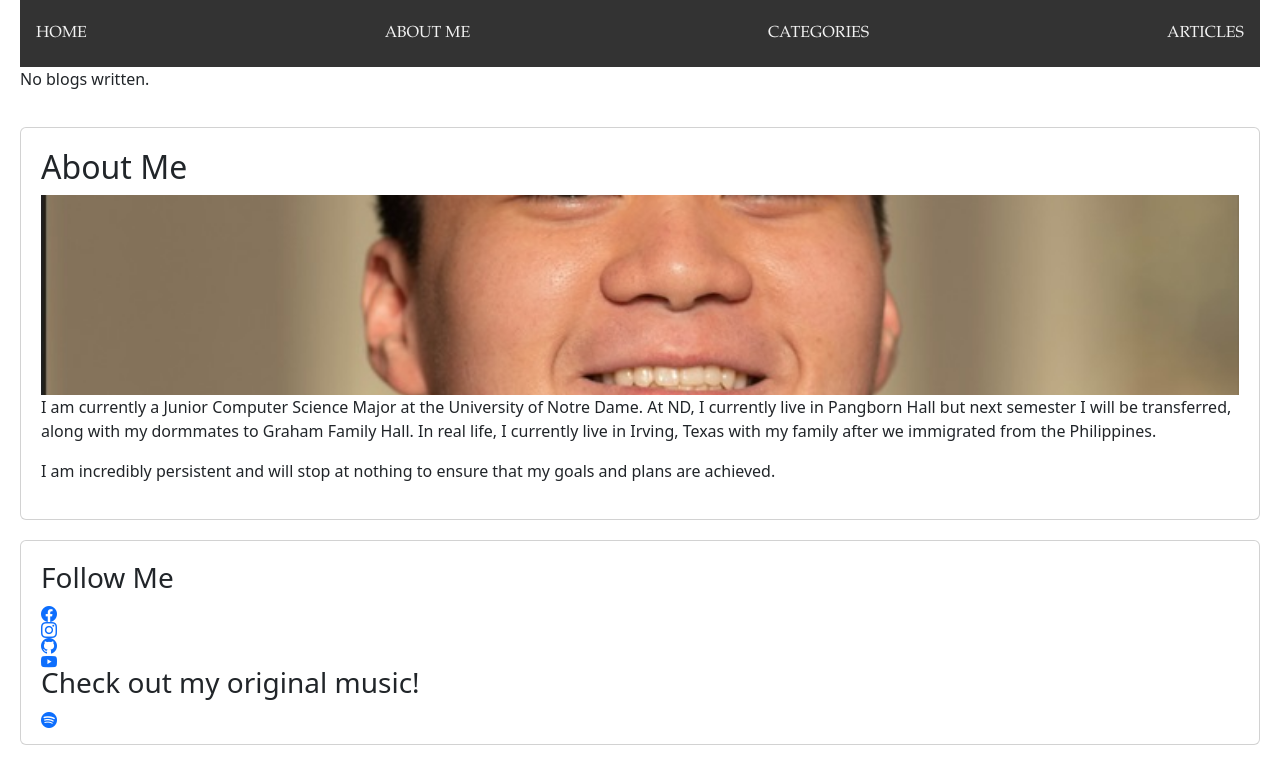
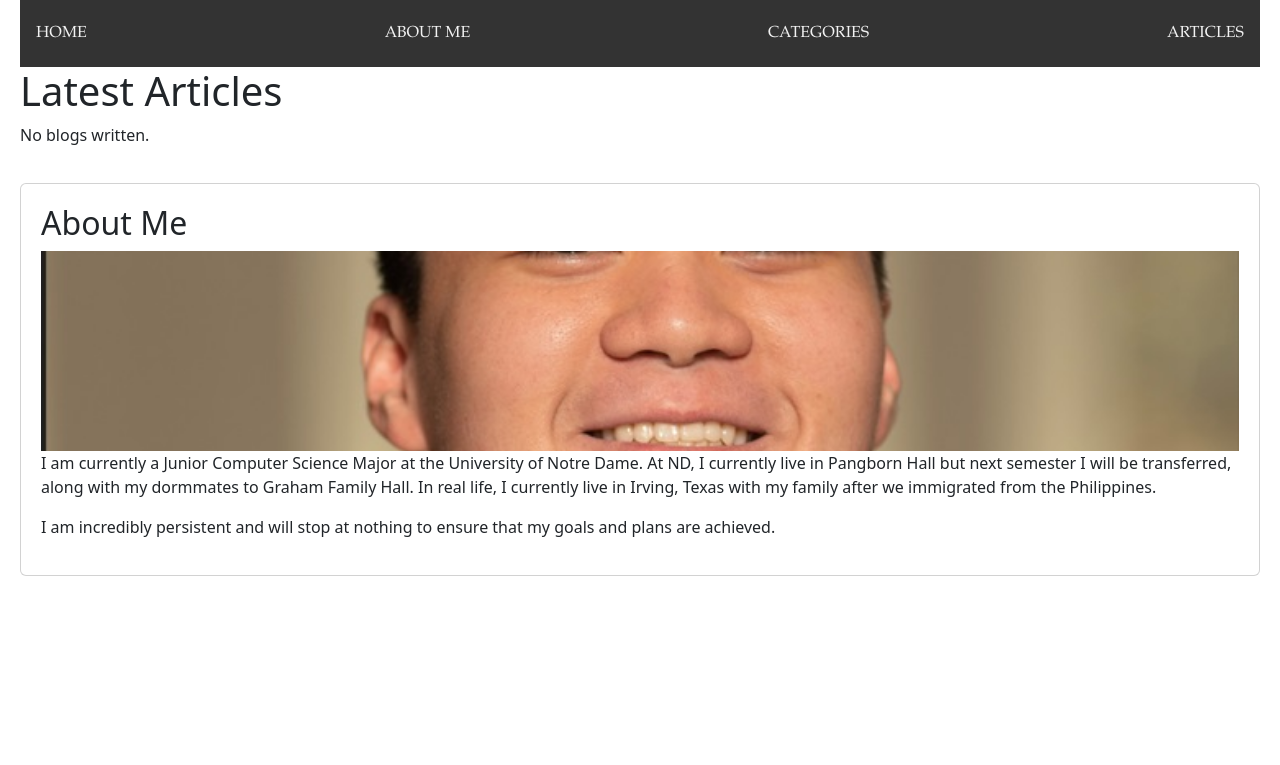
Before and after one commit to lynx-zenchar/pensive2, a Django app: template blog/templates/blog/index.html in a window 1280 px wide. Shown: the part 127-892 px from the top of the page. After the commit the page ends 703 px from the top, so only its background shows below. Run offline with Django 3.2, Linux system fonts and the light colour scheme; the template is opened without the code that fills it, so the values that code supplies are empty; some libraries are stand-ins or nearby versions.

Commit message:
update index

```diff
--- a/blog/templates/blog/index.html
+++ b/blog/templates/blog/index.html
@@ -1,35 +1,13 @@
-{% load static %}
-<!DOCTYPE html>
-<html>
-<head>
-<meta name="viewport" content="width=device-width, initial-scale=1">
-<link rel="stylesheet" href="{% static 'blog/styles.css' %}"> <!-- Add this line -->
-
-<!-- Add Bootstrap CSS -->
-  <link rel="stylesheet" href="https://stackpath.bootstrapcdn.com/bootstrap/5.3.2/css/bootstrap.min.css">
-  <link rel="stylesheet" href="https://cdn.jsdelivr.net/npm/bootstrap-icons@1.8.1/font/bootstrap-icons.css">
-</head>
-<body>
+<!-- index.html -->
+{% extends "base.html" %}
+{% load static %}  <!-- Add this line -->
 
 
-<!-- The Big Header -->
-<div class="header">
-  <h2>PENSIVE: A BLOG</h2>
-</div>
-
-<!-- Navigation Bar -->
-<div class="navbar">
-  <a href="index.html">HOME</a>
-  <a href="/about/">ABOUT ME</a>
-  <a href="categories.html">CATEGORIES</a>
-  <a href="/blog/">ARTICLES</a>
-
-  <!-- Add more links as needed -->
-</div>
-
+{% block content %}
 <!-- The main content -->
 <div class="row">
   <div class="leftcolumn">
+      <h1>Latest Articles</h1>  <!-- Add this line -->
         {% if latest_blogs %}
             {% for post in latest_blogs %}
                 <div class="card">
@@ -53,35 +31,7 @@
       <h2>About Me</h2>
       <img src="{% static 'blog/images/mesoph.jpg' %}" alt="Your Image Description" style="height:200px; object-fit: cover; width:100%;">
       <p>I am currently a Junior Computer Science Major at the University of Notre Dame.
-          At ND, I currently live in Pangborn Hall but next semester I will be transferred, along with my dormmates to Graham Family Hall.
-          In real life, I currently live in Irving, Texas with my family after we immigrated from the Philippines.
-      </p>
-
-    <p> I am incredibly persistent and will stop at nothing to ensure that my goals and plans are achieved.</p>
-
-    </div>
-
-    <div class="card">
-      <h3>Follow Me</h3>
-      <a href="https://www.facebook.com/Lynx.Zenchar/" target="_blank" class="icon-link"><i class="bi bi-facebook icon"></i></a>
-      <a href="https://www.instagram.com/matthewjacob_eleazar/" target="_blank" class="icon-link"><i class="bi bi-instagram icon"></i></a>
-      <a href="https://github.com/lynx-zenchar" target="_blank" class="icon-link"><i class="bi bi-github icon"></i></a>
-      <a href="https://www.youtube.com/channel/UCfRc_9eUo6rzVhbDmV_bplg" target="_blank" class="icon-link"> <i class="bi bi-youtube"></i></a>
-
-      <h3> Check out my original music!</h3>
-      <a href="https://open.spotify.com/artist/1p0EnUpdnSR5wJUPIdtVKl" target="_blank" class="icon-link"> <i class="bi bi-spotify"></i></a>
-
-
-
-
-    </div>
-  </div>
-</div>
-
-<!-- Add Bootstrap JavaScript and its dependencies -->
-  <script src="https://code.jquery.com/jquery-3.6.0.slim.min.js"></script>
-  <script src="https://cdn.jsdelivr.net/npm/bootstrap@5.3.2/dist/js/bootstrap.bundle.min.js"></script>
-  <!-- Include  JavaScript file -->
-<script src="{% static 'blog/main.js' %}"></script>
-</body>
-</html>
+      At ND, I currently live in Pangborn Hall but next semester I will be transferred, along with my dormmates to Graham Family Hall.
+      In real life, I currently live in Irving, Texas with my family after we immigrated from the Philippines.
+      <p>I am incredibly persistent and will stop at nothing to ensure that my goals and plans are achieved. </p>
+{% endblock %}
```
